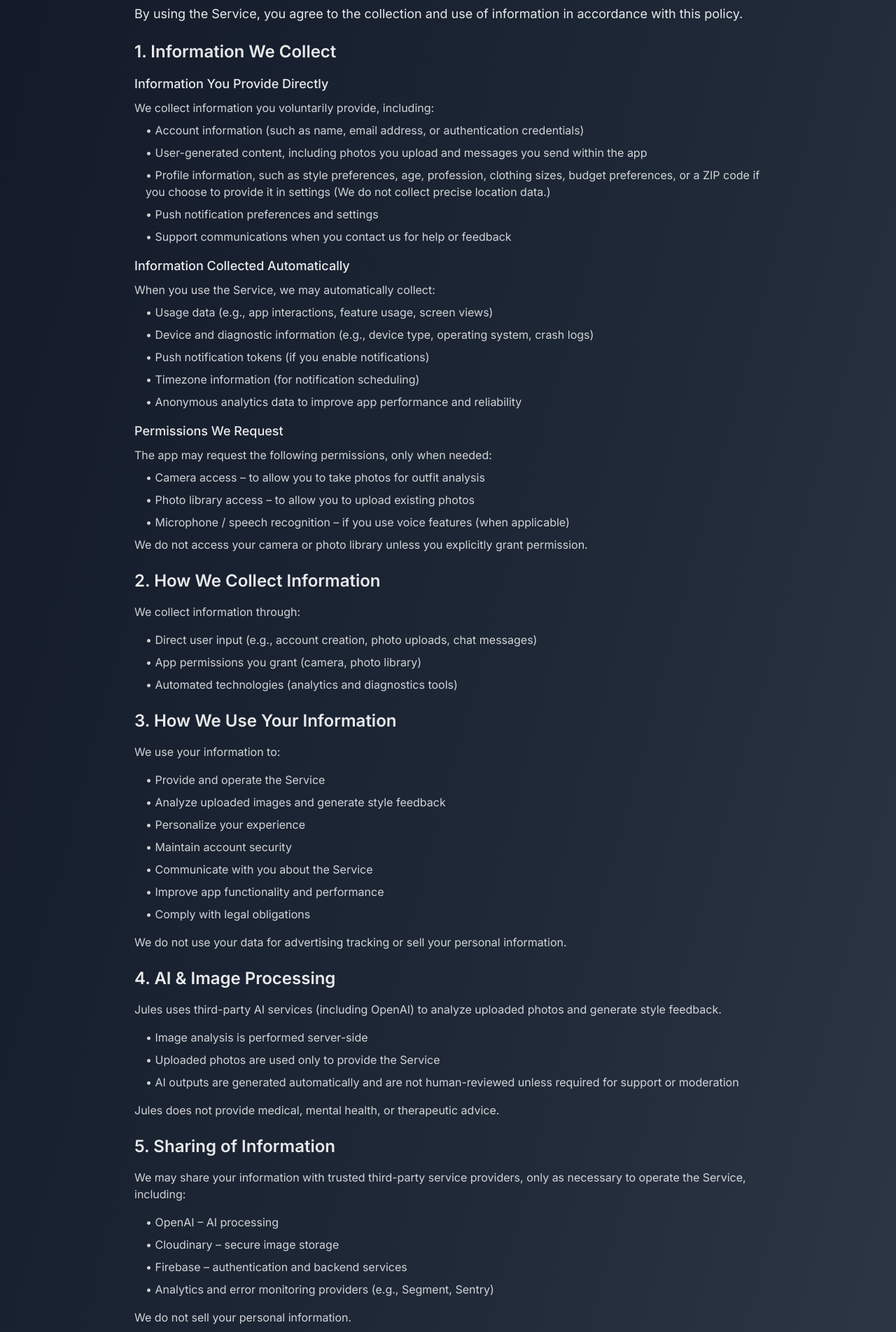
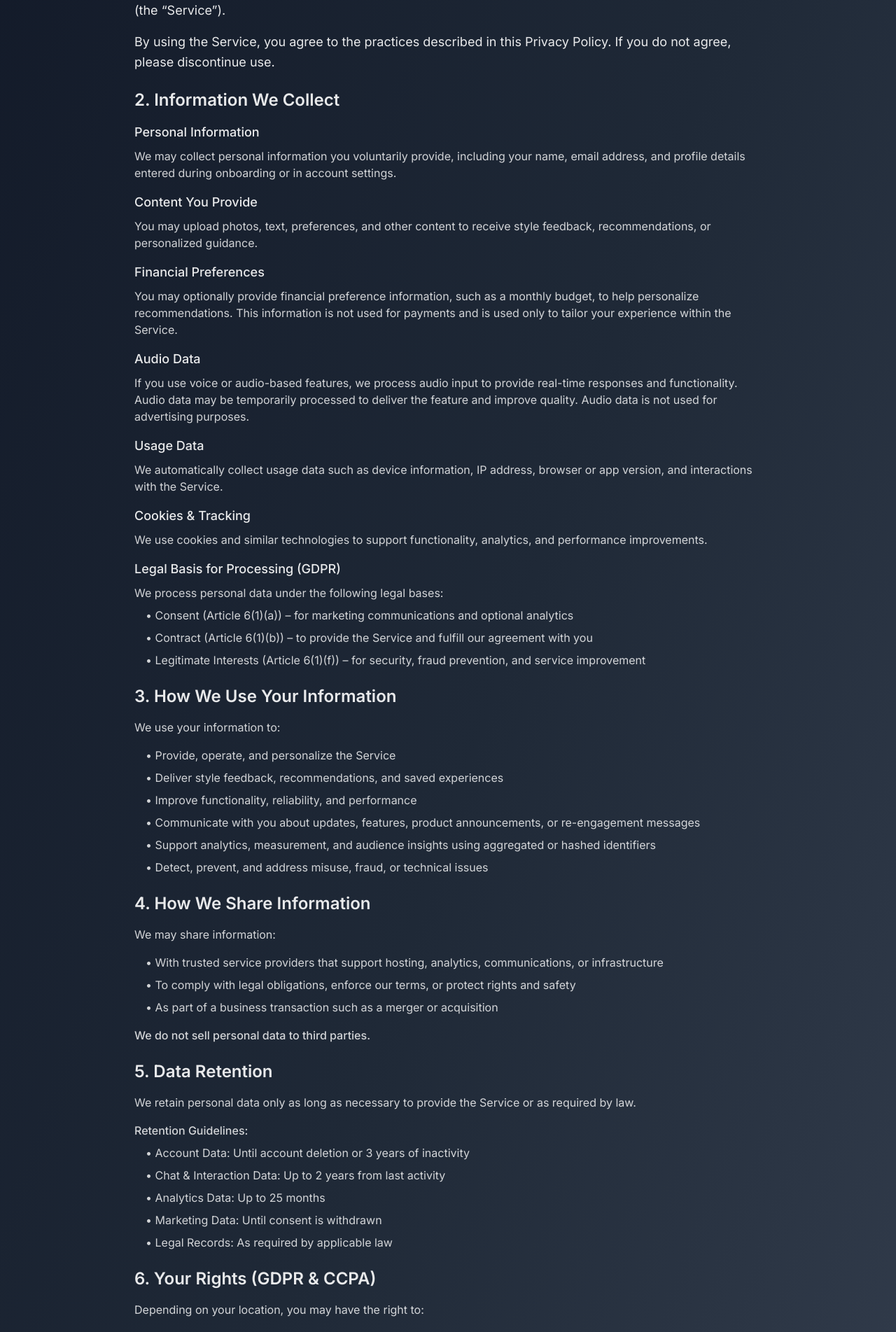
Before and after one commit to SaltaMedia/jules-labs, a Next.js app: page /privacy in a window 1280 px wide. Shown: the part 680-2583 px from the top of the page at 70% size. Built offline with nearby package versions, Linux system fonts and the light colour scheme.

Commit message:
Update privacy policy with new content - effective 8/27/2025

```diff
--- a/src/app/privacy/page.tsx
+++ b/src/app/privacy/page.tsx
@@ -25,68 +25,78 @@ export default function Privacy() {
       <Section id="privacy" bg="gradient1">
         <div className="max-w-4xl mx-auto space-y-8">
           <div className="text-center mb-8">
-            <p className="text-sm text-white/70">Last updated: December 2025</p>
+            <p className="text-sm text-white/70">Effective Date: 8/27/2025</p>
           </div>
 
           <div className="space-y-6">
-            <p className="text-lg leading-relaxed">
-              Jules Labs (&ldquo;Jules,&rdquo; &ldquo;we,&rdquo; &ldquo;us,&rdquo; or &ldquo;our&rdquo;) operates the Jules mobile application and related services (the &ldquo;Service&rdquo;). This Privacy Policy explains how we collect, use, store, and protect your information when you use our app.
-            </p>
-            <p className="text-lg leading-relaxed">
-              By using the Service, you agree to the collection and use of information in accordance with this policy.
-            </p>
-
             {/* Section 1 */}
             <div>
-              <h2 className="text-2xl font-semibold mb-4">1. Information We Collect</h2>
-
-              <div className="space-y-4">
-                <div>
-                  <h3 className="text-lg font-medium mb-2">Information You Provide Directly</h3>
-                  <p className="text-white/80 mb-2">We collect information you voluntarily provide, including:</p>
-                  <ul className="space-y-2 text-white/80 ml-4">
-                    <li>• Account information (such as name, email address, or authentication credentials)</li>
-                    <li>• User-generated content, including photos you upload and messages you send within the app</li>
-                    <li>• Profile information, such as style preferences, age, profession, clothing sizes, budget preferences, or a ZIP code if you choose to provide it in settings (We do not collect precise location data.)</li>
-                    <li>• Push notification preferences and settings</li>
-                    <li>• Support communications when you contact us for help or feedback</li>
-                  </ul>
-                </div>
-
-                <div>
-                  <h3 className="text-lg font-medium mb-2">Information Collected Automatically</h3>
-                  <p className="text-white/80 mb-2">When you use the Service, we may automatically collect:</p>
-                  <ul className="space-y-2 text-white/80 ml-4">
-                    <li>• Usage data (e.g., app interactions, feature usage, screen views)</li>
-                    <li>• Device and diagnostic information (e.g., device type, operating system, crash logs)</li>
-                    <li>• Push notification tokens (if you enable notifications)</li>
-                    <li>• Timezone information (for notification scheduling)</li>
-                    <li>• Anonymous analytics data to improve app performance and reliability</li>
-                  </ul>
-                </div>
-
-                <div>
-                  <h3 className="text-lg font-medium mb-2">Permissions We Request</h3>
-                  <p className="text-white/80 mb-2">The app may request the following permissions, only when needed:</p>
-                  <ul className="space-y-2 text-white/80 ml-4">
-                    <li>• Camera access – to allow you to take photos for outfit analysis</li>
-                    <li>• Photo library access – to allow you to upload existing photos</li>
-                    <li>• Microphone / speech recognition – if you use voice features (when applicable)</li>
-                  </ul>
-                  <p className="text-white/80 mt-2">We do not access your camera or photo library unless you explicitly grant permission.</p>
-                </div>
-              </div>
+              <h2 className="text-2xl font-semibold mb-4">1. Introduction</h2>
+              <p className="text-lg leading-relaxed">
+                Jules Labs (&ldquo;we,&rdquo; &ldquo;our,&rdquo; or &ldquo;us&rdquo;) respects your privacy. This Privacy Policy explains how we collect, use, disclose, and safeguard your information when you use Jules, our AI-powered style and lifestyle service (the &ldquo;Service&rdquo;).
+              </p>
+              <p className="text-lg leading-relaxed mt-4">
+                By using the Service, you agree to the practices described in this Privacy Policy. If you do not agree, please discontinue use.
+              </p>
             </div>
 
             {/* Section 2 */}
             <div>
-              <h2 className="text-2xl font-semibold mb-4">2. How We Collect Information</h2>
-              <p className="text-white/80 mb-4">We collect information through:</p>
-              <ul className="space-y-2 text-white/80 ml-4">
-                <li>• Direct user input (e.g., account creation, photo uploads, chat messages)</li>
-                <li>• App permissions you grant (camera, photo library)</li>
-                <li>• Automated technologies (analytics and diagnostics tools)</li>
-              </ul>
+              <h2 className="text-2xl font-semibold mb-4">2. Information We Collect</h2>
+
+              <div className="space-y-4">
+                <div>
+                  <h3 className="text-lg font-medium mb-2">Personal Information</h3>
+                  <p className="text-white/80">
+                    We may collect personal information you voluntarily provide, including your name, email address, and profile details entered during onboarding or in account settings.
+                  </p>
+                </div>
+
+                <div>
+                  <h3 className="text-lg font-medium mb-2">Content You Provide</h3>
+                  <p className="text-white/80">
+                    You may upload photos, text, preferences, and other content to receive style feedback, recommendations, or personalized guidance.
+                  </p>
+                </div>
+
+                <div>
+                  <h3 className="text-lg font-medium mb-2">Financial Preferences</h3>
+                  <p className="text-white/80">
+                    You may optionally provide financial preference information, such as a monthly budget, to help personalize recommendations. This information is not used for payments and is used only to tailor your experience within the Service.
+                  </p>
+                </div>
+
+                <div>
+                  <h3 className="text-lg font-medium mb-2">Audio Data</h3>
+                  <p className="text-white/80">
+                    If you use voice or audio-based features, we process audio input to provide real-time responses and functionality. Audio data may be temporarily processed to deliver the feature and improve quality. Audio data is not used for advertising purposes.
+                  </p>
+                </div>
+
+                <div>
+                  <h3 className="text-lg font-medium mb-2">Usage Data</h3>
+                  <p className="text-white/80">
+                    We automatically collect usage data such as device information, IP address, browser or app version, and interactions with the Service.
+                  </p>
+                </div>
+
+                <div>
+                  <h3 className="text-lg font-medium mb-2">Cookies &amp; Tracking</h3>
+                  <p className="text-white/80">
+                    We use cookies and similar technologies to support functionality, analytics, and performance improvements.
+                  </p>
+                </div>
+
+                <div>
+                  <h3 className="text-lg font-medium mb-2">Legal Basis for Processing (GDPR)</h3>
+                  <p className="text-white/80 mb-2">We process personal data under the following legal bases:</p>
+                  <ul className="space-y-2 text-white/80 ml-4">
+                    <li>• Consent (Article 6(1)(a)) – for marketing communications and optional analytics</li>
+                    <li>• Contract (Article 6(1)(b)) – to provide the Service and fulfill our agreement with you</li>
+                    <li>• Legitimate Interests (Article 6(1)(f)) – for security, fraud prevention, and service improvement</li>
+                  </ul>
+                </div>
+              </div>
             </div>
 
             {/* Section 3 */}
@@ -94,165 +104,95 @@ export default function Privacy() {
               <h2 className="text-2xl font-semibold mb-4">3. How We Use Your Information</h2>
               <p className="text-white/80 mb-4">We use your information to:</p>
               <ul className="space-y-2 text-white/80 ml-4">
-                <li>• Provide and operate the Service</li>
-                <li>• Analyze uploaded images and generate style feedback</li>
-                <li>• Personalize your experience</li>
-                <li>• Maintain account security</li>
-                <li>• Communicate with you about the Service</li>
-                <li>• Improve app functionality and performance</li>
-                <li>• Comply with legal obligations</li>
+                <li>• Provide, operate, and personalize the Service</li>
+                <li>• Deliver style feedback, recommendations, and saved experiences</li>
+                <li>• Improve functionality, reliability, and performance</li>
+                <li>• Communicate with you about updates, features, product announcements, or re-engagement messages</li>
+                <li>• Support analytics, measurement, and audience insights using aggregated or hashed identifiers</li>
+                <li>• Detect, prevent, and address misuse, fraud, or technical issues</li>
               </ul>
-              <p className="text-white/80 mt-4">We do not use your data for advertising tracking or sell your personal information.</p>
             </div>
 
             {/* Section 4 */}
             <div>
-              <h2 className="text-2xl font-semibold mb-4">4. AI &amp; Image Processing</h2>
-              <p className="text-white/80 mb-4">
-                Jules uses third-party AI services (including OpenAI) to analyze uploaded photos and generate style feedback.
-              </p>
+              <h2 className="text-2xl font-semibold mb-4">4. How We Share Information</h2>
+              <p className="text-white/80 mb-4">We may share information:</p>
               <ul className="space-y-2 text-white/80 ml-4">
-                <li>• Image analysis is performed server-side</li>
-                <li>• Uploaded photos are used only to provide the Service</li>
-                <li>• AI outputs are generated automatically and are not human-reviewed unless required for support or moderation</li>
+                <li>• With trusted service providers that support hosting, analytics, communications, or infrastructure</li>
+                <li>• To comply with legal obligations, enforce our terms, or protect rights and safety</li>
+                <li>• As part of a business transaction such as a merger or acquisition</li>
               </ul>
-              <p className="text-white/80 mt-4">Jules does not provide medical, mental health, or therapeutic advice.</p>
+              <p className="text-white/80 mt-4 font-medium">We do not sell personal data to third parties.</p>
             </div>
 
             {/* Section 5 */}
             <div>
-              <h2 className="text-2xl font-semibold mb-4">5. Sharing of Information</h2>
+              <h2 className="text-2xl font-semibold mb-4">5. Data Retention</h2>
               <p className="text-white/80 mb-4">
-                We may share your information with trusted third-party service providers, only as necessary to operate the Service, including:
+                We retain personal data only as long as necessary to provide the Service or as required by law.
               </p>
+              <p className="text-white/80 mb-2 font-medium">Retention Guidelines:</p>
               <ul className="space-y-2 text-white/80 ml-4">
-                <li>• OpenAI – AI processing</li>
-                <li>• Cloudinary – secure image storage</li>
-                <li>• Firebase – authentication and backend services</li>
-                <li>• Analytics and error monitoring providers (e.g., Segment, Sentry)</li>
+                <li>• Account Data: Until account deletion or 3 years of inactivity</li>
+                <li>• Chat &amp; Interaction Data: Up to 2 years from last activity</li>
+                <li>• Analytics Data: Up to 25 months</li>
+                <li>• Marketing Data: Until consent is withdrawn</li>
+                <li>• Legal Records: As required by applicable law</li>
               </ul>
-              <p className="text-white/80 mt-4">We do not sell your personal information.</p>
             </div>
 
             {/* Section 6 */}
             <div>
-              <h2 className="text-2xl font-semibold mb-4">6. Data Retention</h2>
-              <p className="text-white/80 mb-4">
-                We retain your information only as long as necessary to provide the Service and comply with legal requirements.
+              <h2 className="text-2xl font-semibold mb-4">6. Your Rights (GDPR &amp; CCPA)</h2>
+              <p className="text-white/80 mb-4">Depending on your location, you may have the right to:</p>
+              <ul className="space-y-2 text-white/80 ml-4">
+                <li>• Access your personal data</li>
+                <li>• Correct inaccurate or incomplete information</li>
+                <li>• Request deletion of your data</li>
+                <li>• Restrict or object to certain processing</li>
+                <li>• Export your data in a portable format</li>
+                <li>• Withdraw consent at any time</li>
+              </ul>
+              <p className="text-white/80 mt-4">
+                You can exercise these rights by contacting <a href="mailto:steve@juleslabs.com" className="text-blue-400 hover:text-blue-300 underline">steve@juleslabs.com</a> or using in-app account controls where available.
               </p>
-              <ul className="space-y-2 text-white/80 ml-4">
-                <li>• While your account is active: data is retained to support app functionality</li>
-                <li>• After account deletion: all personal data, including images and chat history, is permanently deleted or irreversibly anonymized within 30 days, unless retention is required by law</li>
-              </ul>
             </div>
 
             {/* Section 7 */}
             <div>
-              <h2 className="text-2xl font-semibold mb-4">7. Account Deletion &amp; Your Choices</h2>
-              <p className="text-white/80 mb-4">
-                You may delete your account at any time through: <strong>Settings → Delete Account</strong>
-              </p>
-              <p className="text-white/80 mb-2">Deleting your account removes:</p>
-              <ul className="space-y-2 text-white/80 ml-4">
-                <li>• Account information</li>
-                <li>• Uploaded photos</li>
-                <li>• Chat history</li>
-                <li>• Stored preferences</li>
-              </ul>
-              <p className="text-white/80 mt-4">
-                You may also contact us at <a href="mailto:steve@juleslabs.com" className="text-blue-400 hover:text-blue-300 underline">steve@juleslabs.com</a> for assistance.
+              <h2 className="text-2xl font-semibold mb-4">7. Security</h2>
+              <p className="text-white/80">
+                We use reasonable administrative, technical, and organizational safeguards to protect your information. However, no system can be guaranteed to be 100% secure.
               </p>
             </div>
 
             {/* Section 8 */}
             <div>
-              <h2 className="text-2xl font-semibold mb-4">8. Security</h2>
+              <h2 className="text-2xl font-semibold mb-4">8. Children&apos;s Privacy</h2>
               <p className="text-white/80 mb-4">
-                We use industry-standard security measures to protect your information, including encryption in transit and access controls.
+                The Service is not directed to children under the age of 13, and we do not knowingly collect personal data from children under 13.
               </p>
               <p className="text-white/80">
-                However, no system is completely secure, and we cannot guarantee absolute protection.
+                If we become aware that we have collected personal data from a child under 13, we will take steps to delete it promptly.
               </p>
             </div>
 
             {/* Section 9 */}
             <div>
-              <h2 className="text-2xl font-semibold mb-4">9. Children&apos;s Privacy</h2>
-              <p className="text-white/80 mb-4">
-                The Service is not intended for children under 13 (or under 16 in certain jurisdictions).
-              </p>
+              <h2 className="text-2xl font-semibold mb-4">9. Changes to This Policy</h2>
               <p className="text-white/80">
-                We do not knowingly collect personal information from children.
+                We may update this Privacy Policy from time to time. Any changes will be posted with an updated effective date.
               </p>
             </div>
 
             {/* Section 10 */}
             <div>
-              <h2 className="text-2xl font-semibold mb-4">10. Your Privacy Rights</h2>
-
-              <div className="space-y-4">
-                <div>
-                  <h3 className="text-lg font-medium mb-2">GDPR (European Economic Area)</h3>
-                  <p className="text-white/80 mb-2">If you are located in the EEA, you have the right to:</p>
-                  <ul className="space-y-2 text-white/80 ml-4">
-                    <li>• Access your personal data</li>
-                    <li>• Correct inaccurate data</li>
-                    <li>• Request deletion of your data</li>
-                    <li>• Restrict or object to processing</li>
-                    <li>• Data portability</li>
-                    <li>• Withdraw consent at any time</li>
-                  </ul>
-                  <p className="text-white/80 mt-2">
-                    You may exercise these rights by contacting <a href="mailto:steve@juleslabs.com" className="text-blue-400 hover:text-blue-300 underline">steve@juleslabs.com</a>.
-                  </p>
-                </div>
-
-                <div>
-                  <h3 className="text-lg font-medium mb-2">CCPA / CPRA (California Residents)</h3>
-                  <p className="text-white/80 mb-2">California residents have the right to:</p>
-                  <ul className="space-y-2 text-white/80 ml-4">
-                    <li>• Know what personal information is collected</li>
-                    <li>• Request deletion of personal information</li>
-                    <li>• Opt out of the sale of personal information (we do not sell data)</li>
-                    <li>• Not be discriminated against for exercising privacy rights</li>
-                  </ul>
-                  <p className="text-white/80 mt-2">
-                    Requests may be made by contacting <a href="mailto:steve@juleslabs.com" className="text-blue-400 hover:text-blue-300 underline">steve@juleslabs.com</a>.
-                  </p>
-                </div>
-              </div>
-            </div>
-
-            {/* Section 11 */}
-            <div>
-              <h2 className="text-2xl font-semibold mb-4">11. Consent</h2>
-              <p className="text-white/80 mb-4">
-                By using the Service and submitting information, you consent to the collection and use of your information as described in this Privacy Policy.
-              </p>
-              <p className="text-white/80">
-                You may withdraw consent at any time by deleting your account.
-              </p>
-            </div>
-
-            {/* Section 12 */}
-            <div>
-              <h2 className="text-2xl font-semibold mb-4">12. Changes to This Policy</h2>
-              <p className="text-white/80">
-                We may update this Privacy Policy from time to time. Changes will be posted on this page with an updated &ldquo;Last updated&rdquo; date.
-              </p>
-            </div>
-
-            {/* Section 13 */}
-            <div>
-              <h2 className="text-2xl font-semibold mb-4">13. Contact Us</h2>
+              <h2 className="text-2xl font-semibold mb-4">10. Contact Us</h2>
               <p className="text-white/80 mb-4">
                 If you have questions or concerns about this Privacy Policy, contact us at:
               </p>
               <p className="text-white/80">
-                Email: <a href="mailto:steve@juleslabs.com" className="text-blue-400 hover:text-blue-300 underline">steve@juleslabs.com</a>
-              </p>
-              <p className="text-white/80">
-                Company: Jules Labs
+                📧 <a href="mailto:steve@juleslabs.com" className="text-blue-400 hover:text-blue-300 underline">steve@juleslabs.com</a>
               </p>
             </div>
           </div>
```
